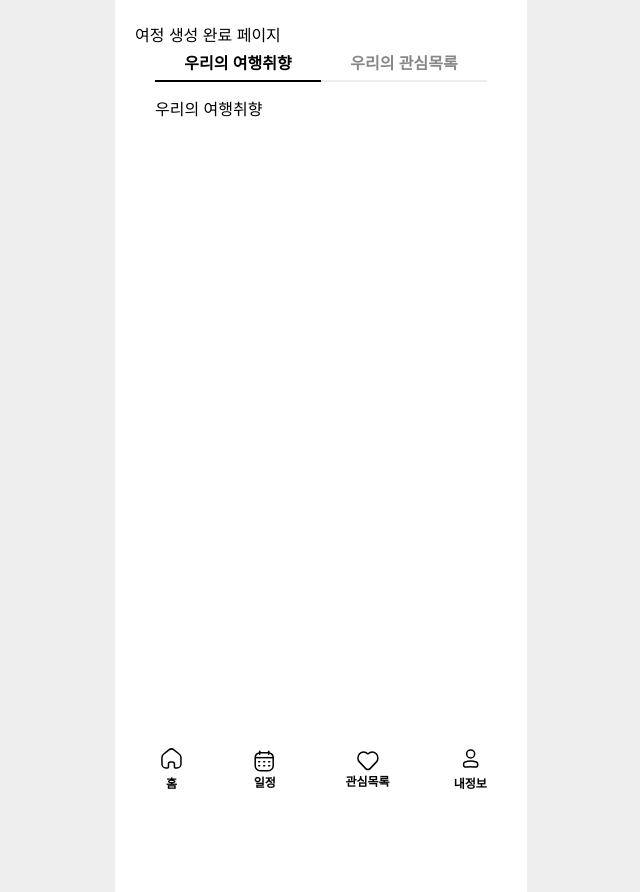
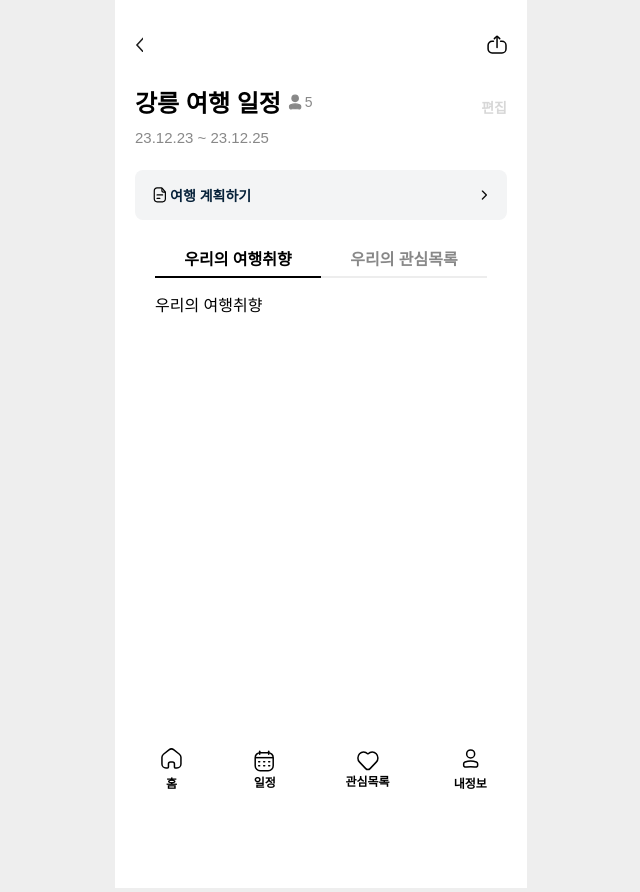
Before and after one commit to WePlanPlans/WPP_FE, a React (Vite) app: page /trip/1 in a window 1280 px wide. Shown: the whole page, without its empty margins (319-959 px from the left). Built offline with nearby package versions, Linux system fonts and the light colour scheme; no server answers.

Commit message:
Design: 여정 Info 마크업

```diff
--- /dev/null
+++ b/src/components/Trip/PlanTripButton.tsx
@@ -0,0 +1,15 @@
+import { PlanIcon, RightIcon } from '@components/common/icons/Icons';
+
+const PlanTripButton = () => {
+  return (
+    <button className="body3 my-6 flex w-full items-center justify-between rounded-[8px] bg-[#F3F4F5] px-[15px] py-[15px] text-gray7 text-main1">
+      <div className="flex items-center justify-start">
+        <PlanIcon />
+        여행 계획하기
+      </div>
+      <RightIcon />
+    </button>
+  );
+};
+
+export default PlanTripButton;
--- /dev/null
+++ b/src/components/Trip/TripInfo.tsx
@@ -0,0 +1,21 @@
+import { UserIcon } from '@components/common/icons/Icons';
+
+const TripInfo = () => {
+  return (
+    <div className="my-5">
+      <div className="flex items-center justify-between">
+        <div className="flex items-center">
+          <div className="title1 mb-[10px] mr-1">강릉 여행 일정</div>
+          <div className="flex items-center pb-[10px]">
+            <UserIcon size={20} fill="#888" color="#888" />
+            <span className="body4 pt-[1px] text-gray4">5</span>
+          </div>
+        </div>
+        <button className="body3 text-gray3">편집</button>
+      </div>
+      <span className="body1 text-gray4">23.12.23 ~ 23.12.25</span>
+    </div>
+  );
+};
+
+export default TripInfo;
--- a/src/components/Trip/TripSectionTop.tsx
+++ b/src/components/Trip/TripSectionTop.tsx
@@ -1,9 +1,23 @@
 import Tab from '@components/common/tab/Tab';
+import TripInfo from './TripInfo';
+import { BackBox } from '@components/common';
+import { useNavigate } from 'react-router-dom';
+import PlanTripButton from './PlanTripButton';
 
 const TripSectionTop = () => {
+  const navigate = useNavigate();
+
   return (
-    <div className="min-h-[800px]">
-      <div className="my-1">여정 생성 완료 페이지</div>
+    <div className="min-h-screen">
+      <BackBox
+        showBack={true}
+        showShare={true}
+        backHandler={() => {
+          navigate(-1);
+        }}
+      />
+      <TripInfo />
+      <PlanTripButton />
       <Tab
         lists={['우리의 여행취향', '우리의 관심목록']}
         contents={[<div>우리의 여행취향</div>, <div>우리의 관심목록</div>]}
--- a/src/components/common/BackBox/BackBox.tsx
+++ b/src/components/common/BackBox/BackBox.tsx
@@ -1,4 +1,4 @@
-import { LeftIcon } from '../icons/Icons';
+import { LeftIcon, ShareIcon } from '../icons/Icons';
 import { ReactNode } from 'react';
 
 interface Props {
@@ -9,6 +9,7 @@ interface Props {
   skipHandler?: VoidFunction;
   showSave?: boolean;
   saveHandler?: VoidFunction;
+  showShare?: boolean;
 }
 
 const BackBox = ({
@@ -19,6 +20,7 @@ const BackBox = ({
   skipHandler,
   showSave,
   saveHandler,
+  showShare,
 }: Props) => {
   const onBackClick = () => {
     backHandler && backHandler();
@@ -52,6 +54,11 @@ const BackBox = ({
           저장
         </button>
       )}
+      {showShare && (
+        <button className="headline2 absolute right-0 text-main2">
+          <ShareIcon />
+        </button>
+      )}
     </div>
   );
 };
```
